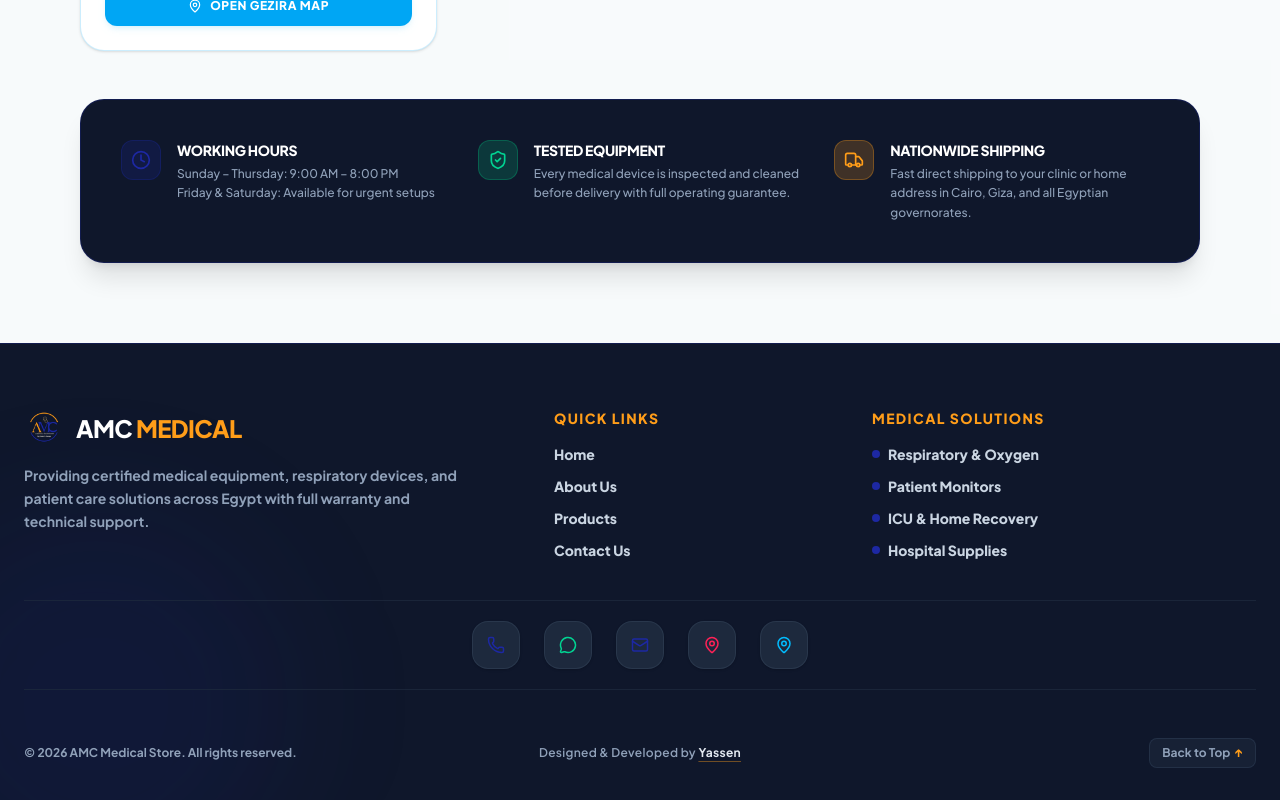
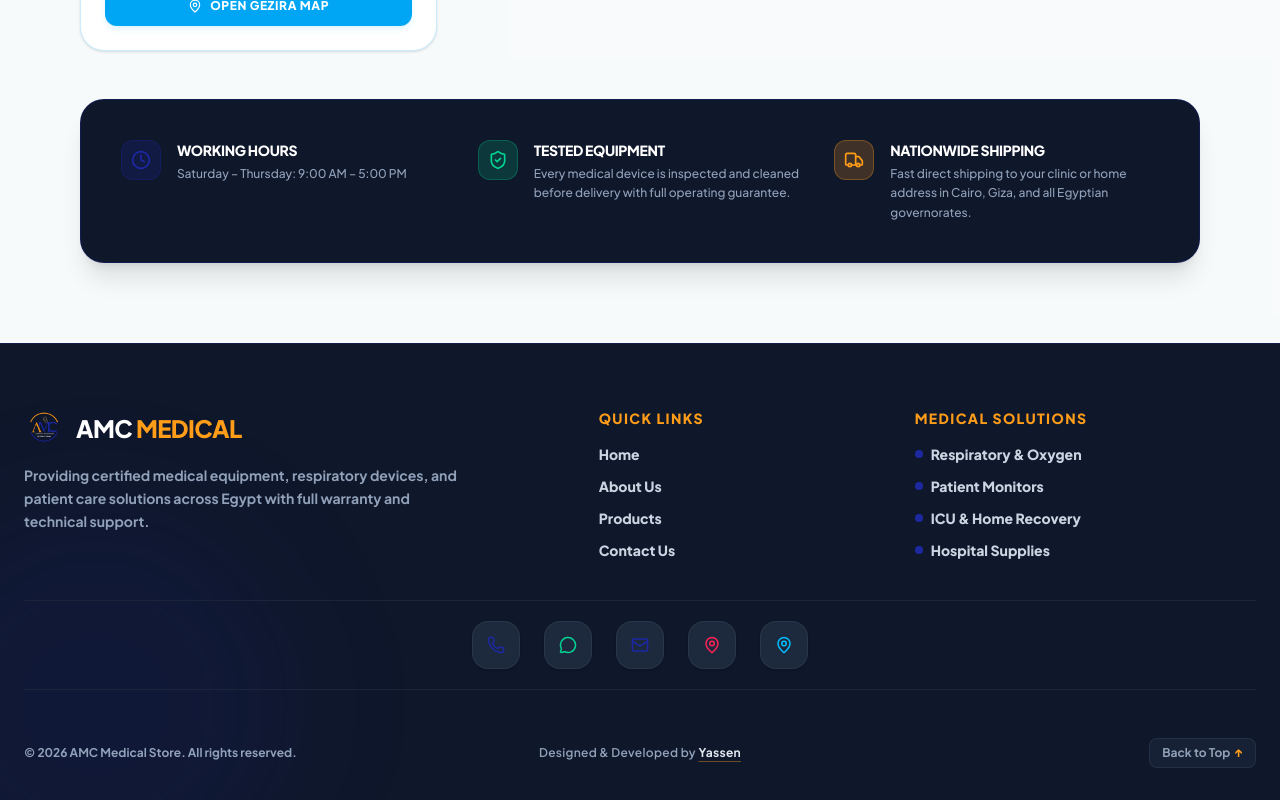
Before and after one commit to yassenahmed77/AMC, a React (Vite) app: page /contact in a window 1280 px wide. Shown: the part 1211-2011 px from the top of the page. Built offline with nearby package versions, Linux system fonts and the light colour scheme; no server answers.

Commit message:
Shift desktop footer columns right to balance container and fill empty space

```diff
--- a/src/components/Footer/Footer.jsx
+++ b/src/components/Footer/Footer.jsx
@@ -21,8 +21,8 @@ function Footer() {
 
             <div className="container relative z-10 space-y-8 sm:space-y-10 px-4 sm:px-6">
 
-                {/* Top Section: Brand Story & Navigation Columns (Original 12-Col Desktop, Responsive Mobile/Tablet) */}
-                <div className="grid grid-cols-1 sm:grid-cols-2 lg:grid-cols-12 gap-8 sm:gap-10 lg:gap-10 items-start">
+                {/* Top Section: Brand Story & Navigation Columns (Desktop 3-Equal Grid, Responsive Mobile/Tablet) */}
+                <div className="grid grid-cols-1 sm:grid-cols-2 lg:grid-cols-12 gap-8 sm:gap-10 lg:gap-8 items-start">
 
                     {/* Brand Column (Col 1-5 on Desktop) */}
                     <div className="sm:col-span-2 lg:col-span-5 space-y-4 flex flex-col items-center lg:items-start text-center lg:text-left">
@@ -41,8 +41,8 @@ function Footer() {
                         </p>
                     </div>
 
-                    {/* Quick Navigation Links (Col 6-8 on Desktop) */}
-                    <div className="space-y-3 sm:space-y-4 flex flex-col items-center lg:items-start lg:col-span-3 text-center lg:text-left">
+                    {/* Quick Navigation Links (Col 6-8 on Desktop, shifted right) */}
+                    <div className="space-y-3 sm:space-y-4 flex flex-col items-center lg:items-start lg:col-span-3 lg:pl-8 xl:pl-12 text-center lg:text-left">
                         <h4 className="text-xs sm:text-sm font-black uppercase tracking-widest text-primarycolor text-center lg:text-left">Quick Links</h4>
                         <ul className="space-y-2.5 sm:space-y-3 text-xs sm:text-sm font-black text-slate-300 flex flex-col items-center lg:items-start text-center lg:text-left">
                             <li className="w-full text-center lg:text-left">
@@ -68,8 +68,8 @@ function Footer() {
                         </ul>
                     </div>
 
-                    {/* Medical Categories (Col 9-12 on Desktop) */}
-                    <div className="space-y-3 sm:space-y-4 flex flex-col items-center lg:items-start lg:col-span-4 text-center lg:text-left">
+                    {/* Medical Categories (Col 9-12 on Desktop, shifted right to fill empty space) */}
+                    <div className="space-y-3 sm:space-y-4 flex flex-col items-center lg:items-start lg:col-span-4 lg:pl-8 xl:pl-12 text-center lg:text-left">
                         <h4 className="text-xs sm:text-sm font-black uppercase tracking-widest text-primarycolor text-center lg:text-left">Medical Solutions</h4>
                         <ul className="space-y-2.5 sm:space-y-3 text-xs sm:text-sm font-black text-slate-300 flex flex-col items-start text-left">
                             <li className="flex items-center justify-start gap-2">
--- a/src/components/ServiceGuaranteePanel.jsx
+++ b/src/components/ServiceGuaranteePanel.jsx
@@ -10,8 +10,7 @@ function ServiceGuaranteePanel() {
                 <div>
                     <h4 className="text-sm font-extrabold uppercase tracking-tight text-white mb-1">Working Hours</h4>
                     <p className="text-slate-400 text-xs leading-relaxed font-medium">
-                        Sunday – Thursday: 9:00 AM – 8:00 PM<br />
-                        Friday & Saturday: Available for urgent setups
+                        Saturday – Thursday: 9:00 AM – 5:00 PM
                     </p>
                 </div>
             </div>
```
